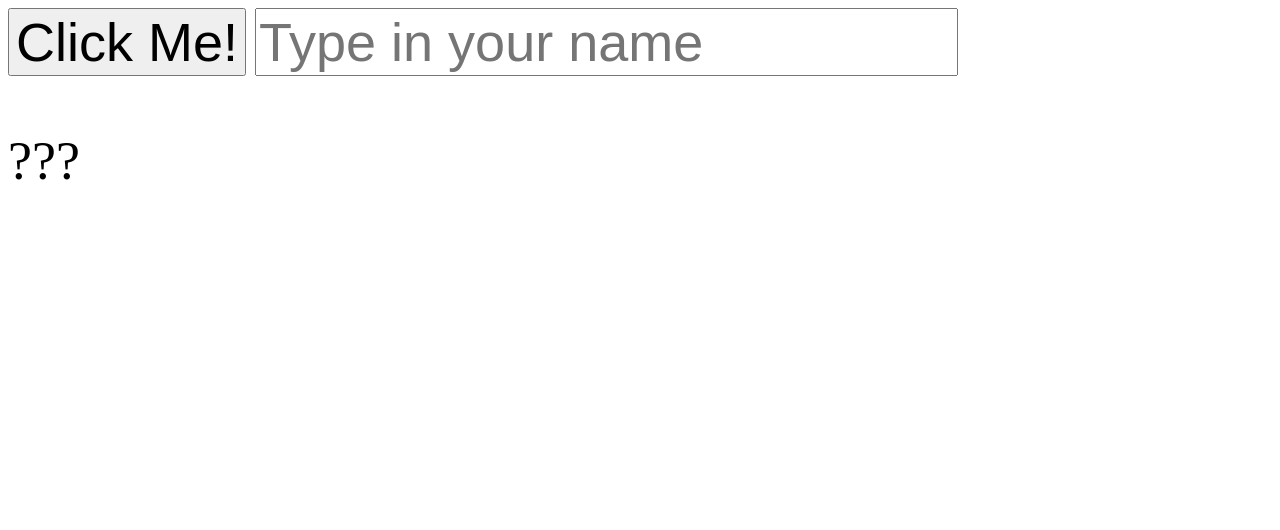
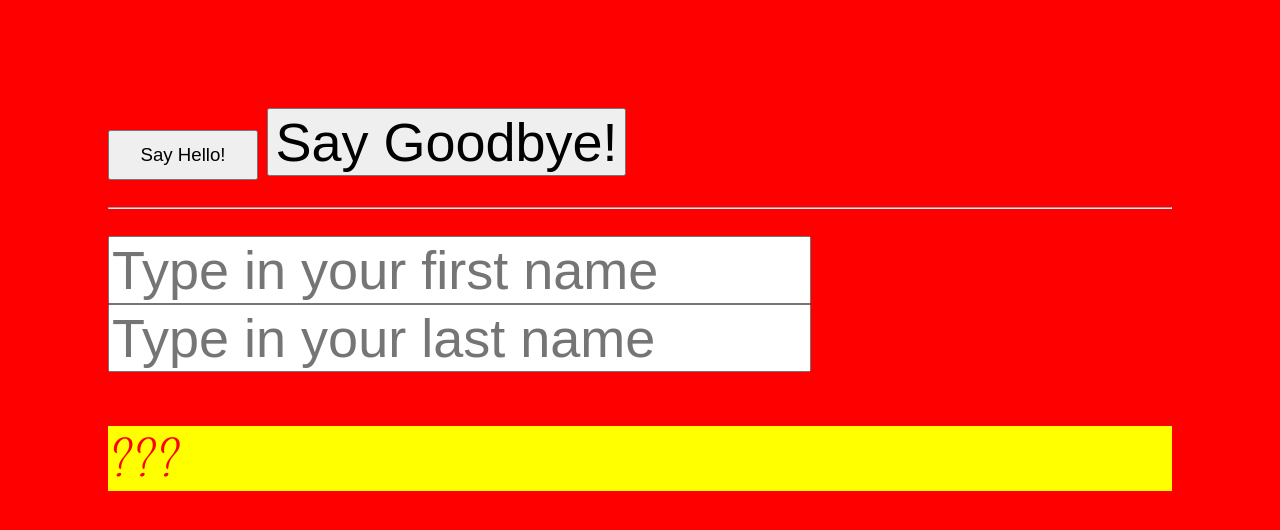
Before and after one commit to maddyboussa/IGME-330, a plain HTML site: page In Class Exercises/Greeter/Greeter.html in a window 1280 px wide. Drawn offline with Linux system fonts and the light colour scheme.

Commit message:
worked more

```diff
--- a/In Class Exercises/Greeter/Greeter.html
+++ b/In Class Exercises/Greeter/Greeter.html
@@ -2,9 +2,39 @@
 <html lang="en">
   <head>
     <meta charset="utf-8" />
+
+    <link rel="preconnect" href="https://fonts.googleapis.com">
+    <link rel="preconnect" href="https://fonts.gstatic.com" crossorigin>
+    <link href="https://fonts.googleapis.com/css2?family=Dancing+Script&display=swap" rel="stylesheet">
+
+
     <title>Greeter</title>
     <style>
       *{font-size:1.5em;}
+
+      /* adding our own css !*/
+      /* this "declaratively" changes the style (we tell it in css) */
+      /* can also "imparatively change style through javascript */
+
+      #btn-hello{
+        height: 50px;
+        width: 150px;
+        font-size: 14pt;
+      }
+
+      body{
+        font-family: 'Dancing Script', cursive;
+      }
+
+      /* MEDIA QUERY*/
+      @media only screen and (min-width: 1024px)
+      {
+        body{
+          background-color: red;
+          padding: 100px;
+        }
+      }
+
     </style>
 
     <script>
@@ -60,15 +90,24 @@
           }
         }
 
-    // exercise
+        // Greeter exercise
+
+        // styling using javascript
+
+        const p = document.querySelector("#output");
+        p.style.color = "red";
+        p.style.backgroundColor = "yellow";
+
 
         // 1 - get a reference to the button
-    let buttonRef = document.querySelector("#btn-hello"); // selecting based on id due to #
-    console.log(buttonRef); // returns null, because it is trying to look for it before the DOM gets to load
+        let buttonHello = document.querySelector("#btn-hello"); // selecting based on id due to #
+        console.log(buttonHello); // returns null, because it is trying to look for it before the DOM gets to load
         // this can be fixed by placing the script tag to the bottom of the html
 
+        let buttonGoobye = document.querySelector("#btn-goodbye");
+
         // 2 - add a click event to button that calls a `sayHello` function
-    buttonRef.addEventListener("click", sayHello);
+        buttonHello.addEventListener("click", sayHello);
 
         // also can do
         //buttonRef.onClick = sayHello;
@@ -82,8 +121,19 @@
           // 3A - get name of person from the <input>
 
           // grabs the value of the input html and stores it in a variable
-      const name = document.querySelector("#input-firstname").value;
+          let name = document.querySelector("#input-firstname").value.trim() || "Parker";  // by using .trim(), removes spaces from input, catches if ppl just imput a space
+          // by using logical or ||, if the first statement is false (string is empty, etc.), itll return the second portion which is "Parker"
+
           console.log(name);
+
+          // if there is no name in the input, return default
+          if (!name)
+          {
+            name = "Parker";
+          }
+
+          // could also do: if (name.length == 0)
+          // could also use logical or
 
           // 3B - get a reference to the #output <p>
           const output = document.querySelector("#output");
@@ -91,21 +141,22 @@
           // 3C - update HTML of #output <p>
           output.innerHTML = name;
         }
-  }
 
 
+
+      }
 
     </script>
 
   </head>
 <body>
-  <button id="btn-hello">Click Me!</button>
-  <input id="input-firstname" placeholder="Type in your name">
+  <button id="btn-hello">Say Hello!</button>
+  <button id="btn-goodbye">Say Goodbye!</button>
+
+  <hr>
+
+  <input id="input-firstname" placeholder="Type in your first name">
+  <input id="input-lasname" placeholder="Type in your last name">
   <p id="output">???</p>
-
-
-
-
-
 </body>
 </html>
```
Lines whose indentation alone changed are shown as unchanged.
